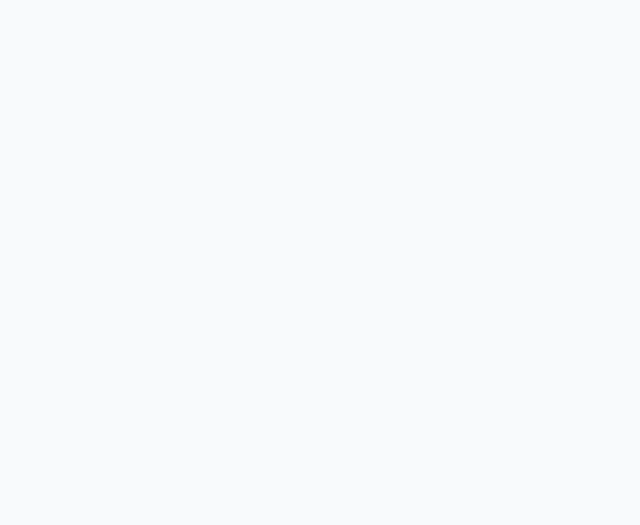
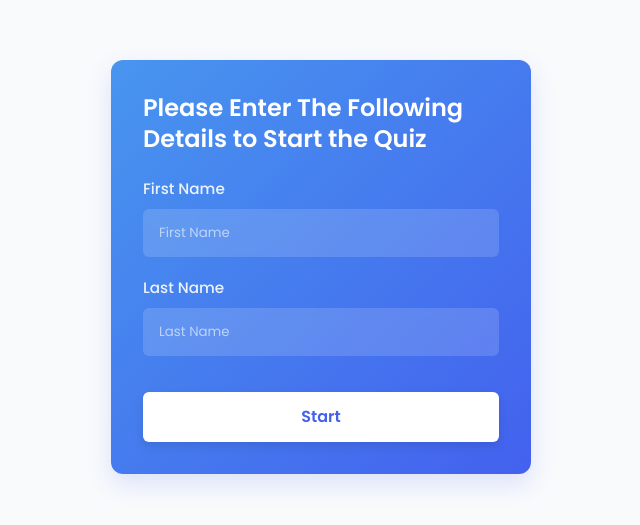
Before and after one commit to vickrant-dev/quizApp, a React (Vite) app: page / in a window 1280 px wide. Before the commit this address had no page. Shown: the part 133-658 px from the top of the page, without its empty margins (319-959 px from the left). Built offline with nearby package versions, Linux system fonts and the light colour scheme.

Commit message:
Fixed routing v2

```diff
--- a/src/App.jsx
+++ b/src/App.jsx
@@ -11,7 +11,7 @@
         <>
             <HashRouter>
                 <Routes>
-                    <Route path="/quizApp" element={<Welcome/>}></Route>
+                    <Route path="/" element={<Welcome/>}></Route>
                     <Route path="/quizApp/quizCenter" element={<QuizCenter/>}></Route>
                     <Route path="/quizApp/quizCenter/quiz/:quizLink" element={<Quiz/>}></Route>
                     <Route path="/quizApp/quizCenter/quiz/:quizLink/results" element={<Results/>}></Route>
```
